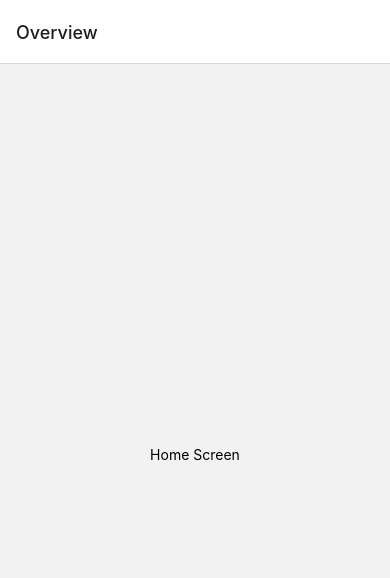
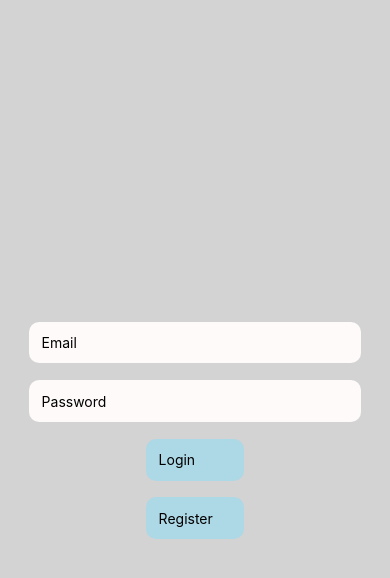
Before and after one commit to Ah87979/Mobile-App-Project, a React Native app: screen /Login in a window 390 px wide. Shown: the top 578 px of the page. Built offline with nearby package versions, Linux system fonts and the light colour scheme.

Commit message:
Added Firebase connectivity

```diff
--- a/App.js
+++ b/App.js
@@ -1,31 +1,27 @@
 import React from 'react';
-import { StyleSheet, Text, TextInput, View } from 'react-native';
+import { Button, StyleSheet, Text, View } from 'react-native';
 import { NavigationContainer } from '@react-navigation/native';
 import { createNativeStackNavigator } from '@react-navigation/native-stack';
 
-const Home = () => {
+import Login from './pages/Login.js';
+import Home from './pages/Home.js';
+
+const Details = ({navigation}) => {
   return (
-    <View style={{ flex: 1, justifyContent: 'center', alignItems: 'center' }}>
-      <Text>Home Screen</Text>
+    <View style={styles.container}>
+      <Text>Details Screen</Text>
+      <Button title="Go to Games..." onPress={() => navigation.navigate('Games')} />
     </View>
-    )
-  }
-
-const Details = () => {
-  return (
-    <View style={{ flex: 1, justifyContent: 'center', alignItems: 'center' }}>
-      <Text>Details Screen</Text>
-    </View>
-    )
-  }
+  )
+}
 
 const Stack = createNativeStackNavigator()
 
 export default function App() {
   return (
     <NavigationContainer>
-      <Stack.Navigator initialRouteName="Home">
-        <Stack.Screen name='Home' component={Home} options={{ title: 'Overview' }} />
+      <Stack.Navigator initialRouteName="Login">
+        <Stack.Screen name='Login' component={Login} options={{headerShown: false}} />
         <Stack.Screen name='Details' component={Details} />
       </Stack.Navigator>
     </NavigationContainer>
@@ -37,10 +33,4 @@ const styles = StyleSheet.create({
     flex: 1,
     justifyContent: 'center',
   },
-  input: {
-    height: 40,
-    margin: 12,
-    borderWidth: 1,
-    padding: 10,
-  },
 });
--- /dev/null
+++ b/config.js
@@ -0,0 +1,21 @@
+// Import the functions you need from the SDKs you need
+import { initializeApp } from "firebase/app";
+import { getFirestore } from 'firebase/firestore';
+import { getAuth } from 'firebase/auth';
+// TODO: Add SDKs for Firebase products that you want to use
+// https://firebase.google.com/docs/web/setup#available-libraries
+
+// Your web app's Firebase configuration
+const firebaseConfig = {
+  apiKey: "AIzaSyARm7GqLBH6gxygXscDywAG5o8kzGaBlJg",
+  authDomain: "airline-reservation-826f3.firebaseapp.com",
+  projectId: "airline-reservation-826f3",
+  storageBucket: "airline-reservation-826f3.firebasestorage.app",
+  messagingSenderId: "431878623211",
+  appId: "1:431878623211:web:59381a6db46aeda97793ae"
+};
+
+// Initialize Firebase
+const app = initializeApp(firebaseConfig);
+export const db = getFirestore(app);
+export const auth = getAuth(app);
--- a/package.json
+++ b/package.json
@@ -13,6 +13,7 @@
     "@react-navigation/native-stack": "^6.11.0",
     "expo": "~51.0.28",
     "expo-status-bar": "~1.12.1",
+    "firebase": "^11.0.1",
     "react": "18.2.0",
     "react-native": "0.74.5",
     "react-native-safe-area-context": "4.10.5",
--- /dev/null
+++ b/pages/Login.js
@@ -0,0 +1,68 @@
+import { StyleSheet, Dimensions, Text, SafeAreaView, TextInput, TouchableOpacity } from 'react-native';
+import React, { useState } from 'react';
+import { auth, db } from '../config';
+import { createUserWithEmailAndPassword, signInWithEmailAndPassword } from "firebase/auth";
+
+const {width, height} = Dimensions.get('window');
+const myFontSize = (width+height) * 0.02;
+
+const Login = ({ navigation }) => {
+    const [email, setEmail] = useState()
+    const [password, setPassword] = useState()
+
+    const handleRegister = () => {
+       //auth: This is the Firebase authentication object, initialized earlier in the config.js
+       //.then(() => console.log("registered")): This is a promise-based then block that runs after the createUserWithEmailAndPassword operation is successful. If the user account is created successfully, it logs "registered" to the console.
+       //.catch((error) => console.log(error)): This is a catch block that runs if there is an error during the registration process, like if the email is already in use or the password is too weak.
+       createUserWithEmailAndPassword(auth, email, password)
+        .then(() => console.log("registered"))
+        .catch((error) => console.log(error))
+        }
+        const handleLogin = () => {
+            signInWithEmailAndPassword(auth, email, password)
+            .then(() => {
+            console.log('Logged in')
+            navigation.replace('Home')
+            })
+            .catch((error) => {console.log(error.message);
+            setSignedIn(false)})
+            }
+    return (
+        <SafeAreaView style={styles.container}>
+            <TextInput placeholder='Email' style={styles.txtIn} onChangeText={(txt)=>setEmail(txt)}/>
+            <TextInput placeholder='Password' style={styles.txtIn} onChangeText={(txt)=>setPassword(txt)}/>
+            <TouchableOpacity style={styles.touch} onPress={handleLogin}>
+                <Text style={styles.txt}>Login</Text>
+            </TouchableOpacity>
+            <TouchableOpacity style={styles.touch} onPress={handleRegister}>
+                <Text style={styles.txt}>Register</Text>
+            </TouchableOpacity>
+        </SafeAreaView>
+    )
+}
+
+export default Login
+
+const styles = StyleSheet.create({
+    container:{
+        flex: 1,
+        justifyContent: 'center',
+        alignItems: 'center',
+        backgroundColor: 'lightgrey',
+    },
+    txtIn:{
+        backgroundColor: 'snow',
+        padding: myFontSize * 0.5,
+        width: width * 0.85,
+        marginTop: height * 0.02,
+        borderRadius: 10,
+    },
+    touch:{
+        width: width/4,
+        backgroundColor: 'lightblue',
+        marginTop: height * 0.02,
+        padding: myFontSize * 0.5,
+        borderRadius: 10,
+    },
+
+})
```
Also changed, not shown: pages/Home.js (added), 1 other file (tests, documents, lock files or other folders).
